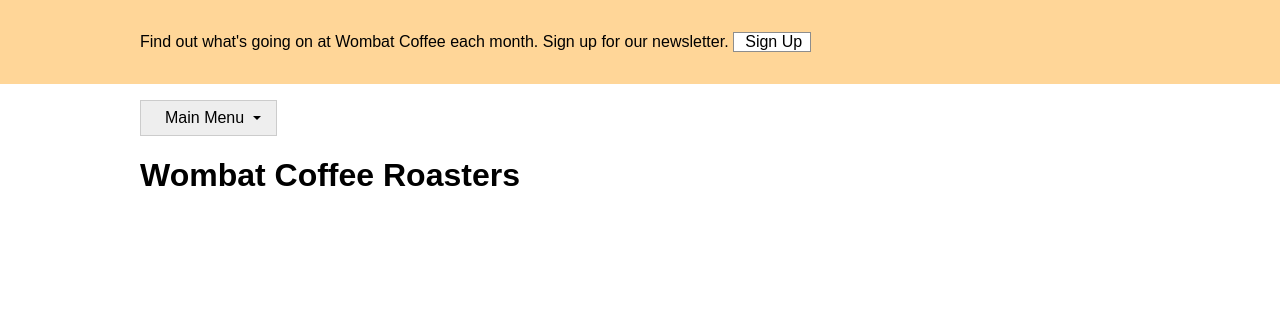
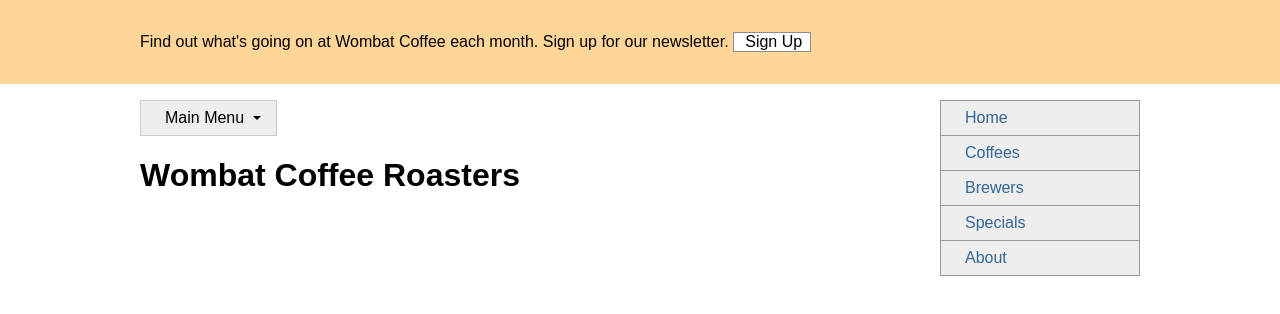
Before and after one commit to fpigeonjr/Books, a plain HTML site: page css-in-depth/ch07/modal.html in a window 1280 px wide. Shown: the top 314 px of the page. Drawn offline with Linux system fonts and the light colour scheme.

Commit message:
adds sticky menu

```diff
--- a/css-in-depth/ch07/modal.css
+++ b/css-in-depth/ch07/modal.css
@@ -72,9 +72,24 @@
 }
 
 .container {
+  display: flex;
   width: 80%;
   max-width: 1000px;
   margin: 1em auto;
+  min-height: 100vh;
+}
+
+.col-main{
+  flex: 1 80%;
+}
+
+.col-sidebar{
+  flex: 20%;
+}
+
+.affix{
+  position: sticky;
+  top: 1em;
 }
 
 .dropdown {
--- a/css-in-depth/ch07/modal.html
+++ b/css-in-depth/ch07/modal.html
@@ -36,6 +36,7 @@
     </div>
 
     <div class="container">
+      <main class="col-main">
         <nav>
           <div class="dropdown">
             <div class="dropdown-label">Main Menu</div>
@@ -51,6 +52,19 @@
           </div>
         </nav>
         <h1>Wombat Coffee Roasters</h1>
+      </main>
+
+      <aside class="col-sidebar">
+        <div class="affix">
+          <ul class="submenu">
+            <li><a href="/">Home</a></li>
+            <li><a href="/coffees">Coffees</a></li>
+            <li><a href="/brewers">Brewers</a></li>
+            <li><a href="/specials">Specials</a></li>
+            <li><a href="/about">About</a></li>
+          </ul>
+        </div>
+      </aside>
     </div>
 
     <script>
```
Lines whose indentation alone changed are shown as unchanged.
